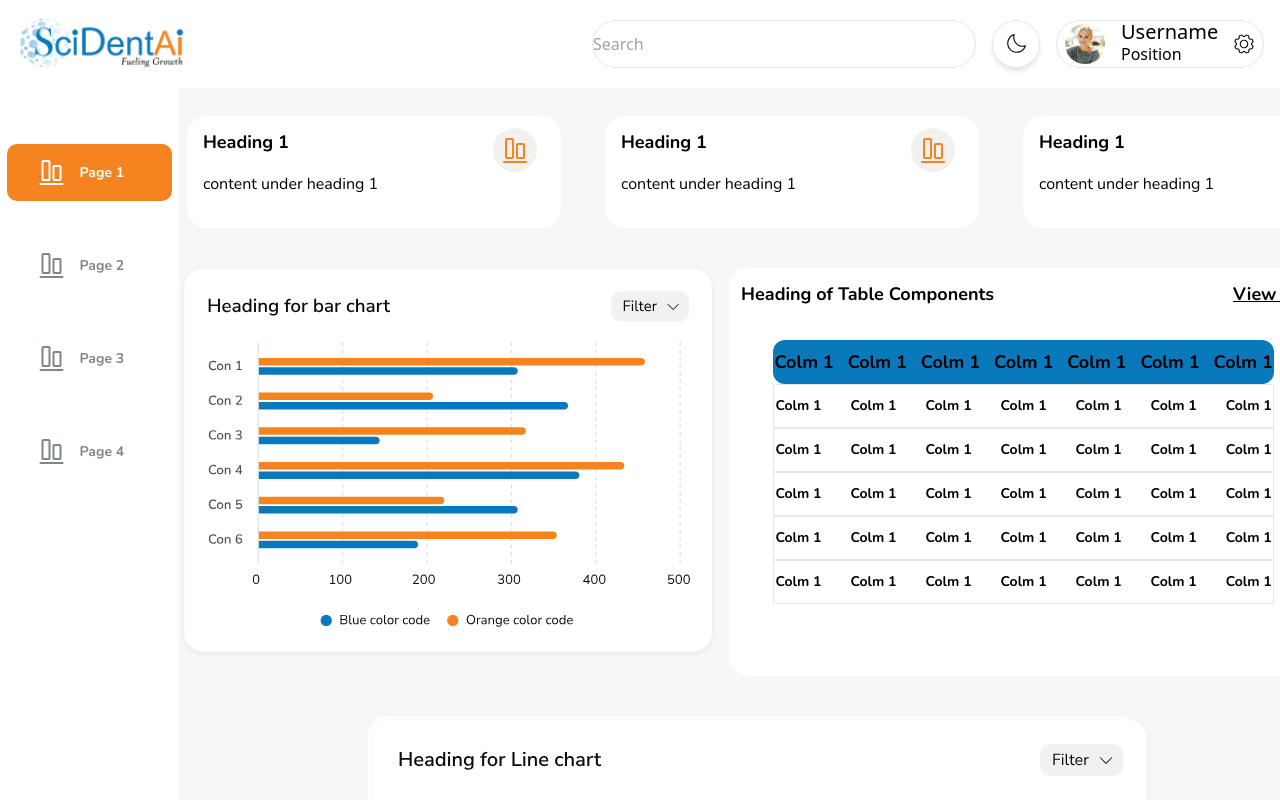
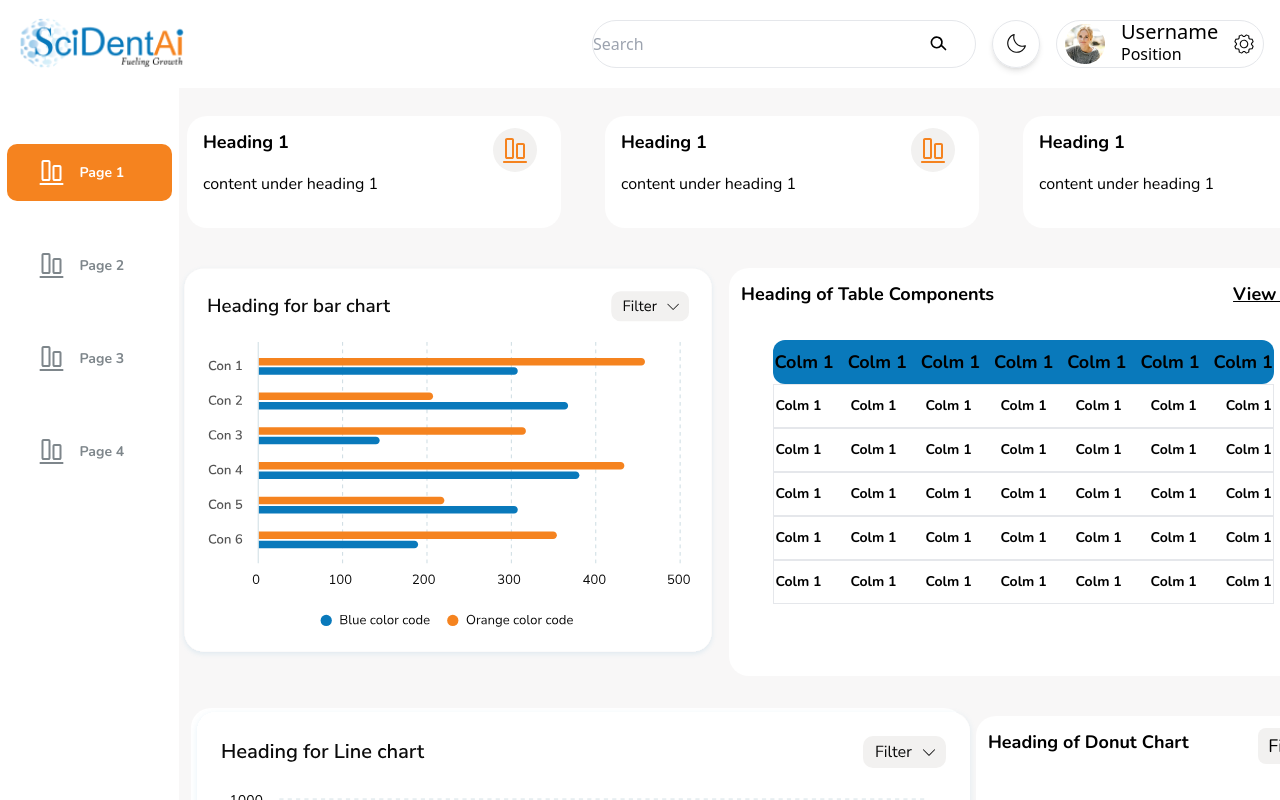
Before and after one commit to Karthik81199/practice, a React (Create React App) app: page / in a window 1280 px wide. Built offline with nearby package versions, Linux system fonts and the light colour scheme.

Commit message:
Added Donut chart and some minor fixes

```diff
--- a/package.json
+++ b/package.json
@@ -6,7 +6,9 @@
     "@testing-library/jest-dom": "^5.17.0",
     "@testing-library/react": "^13.4.0",
     "@testing-library/user-event": "^13.5.0",
+    "chart.js": "^4.4.3",
     "react": "^18.3.1",
+    "react-chartjs-2": "^5.2.0",
     "react-dom": "^18.3.1",
     "react-icons": "^5.2.1",
     "react-router-dom": "^6.25.0",
--- a/src/components/Page1/DonutChart.js
+++ b/src/components/Page1/DonutChart.js
@@ -0,0 +1,64 @@
+import React from "react";
+import { Doughnut } from "react-chartjs-2";
+import { Chart as ChartJS, ArcElement, Tooltip, Legend } from "chart.js";
+
+ChartJS.register(ArcElement, Tooltip, Legend);
+
+const DonutChart = () => {
+	const data = {
+		labels: ["yellow", "Blue", "white"],
+		datasets: [
+			{
+				data: [150, 100, 100],
+				backgroundColor: ["#EE8728", "#0979BB", "#FFFFFF"],
+				hoverBackgroundColor: ["#EE8728", "#0979BB", "#FFFFFF"],
+				borderWidth: 1,
+			},
+		],
+	};
+
+	const options = {
+		responsive: true,
+		maintainAspectRatio: false,
+	};
+
+	return (
+		<>
+			<div className="w-1/3 min-w-[378px] h-[379px] bg-white mt-4 rounded-[20px] ml-3">
+				<div className="flex heading h-auto justify-between mx-3 mt-3">
+					<h3 className="font-nunito text-lg font-semibold">
+						Heading of Donut Chart
+					</h3>
+					<button
+						id="dropdownDefaultButton"
+						data-dropdown-toggle="dropdown"
+						class="text-black font-nunito bg-pageHeading focus:ring-4 focus:outline-none focus:ring-blue-300 font-normal text-lg  rounded-lg px-2.5 py-1 text-center inline-flex items-center"
+						type="button"
+					>
+						Filter{" "}
+						<svg
+							class="w-2.5 h-2.5 ms-3"
+							aria-hidden="true"
+							xmlns="http://www.w3.org/2000/svg"
+							fill="none"
+							viewBox="0 0 10 6"
+						>
+							<path
+								stroke="currentColor"
+								stroke-linecap="round"
+								stroke-linejoin="round"
+								stroke-width="2"
+								d="m1 1 4 4 4-4"
+							/>
+						</svg>
+					</button>
+				</div>
+				<div className="w-full h-64 mt-8">
+					<Doughnut data={data} options={options} />
+				</div>
+			</div>
+		</>
+	);
+};
+
+export default DonutChart;
--- a/src/components/Page1/Page1.js
+++ b/src/components/Page1/Page1.js
@@ -4,6 +4,7 @@ import Graph from "./Graph";
 import Line from "./LineChart";
 import "../../assets/styles/tailwind.css";
 import Table from "./Table";
+import DonutChart from "./DonutChart";
 
 export default function Page1() {
 	// return (
@@ -30,6 +31,7 @@ export default function Page1() {
 			</div>
 			<div className="mt-6 flex md:flex-row sm:flex-col justify-evenly w-[89vw]">
 				<Line />
+				<DonutChart />
 			</div>
 		</section>
 	);
--- a/src/components/navigation.js
+++ b/src/components/navigation.js
@@ -14,6 +14,22 @@ function Nav() {
 					/>
 				</div>
 				<div className="flex flex-nowrap ml-auto space-x-4">
+					<div className="absolute right-80 mt-3  flex items-center pr-3 pointer-events-none">
+						<svg
+							className="w-5 h-5 text-black-400"
+							fill="none"
+							stroke="currentColor"
+							viewBox="0 0 24 24"
+							xmlns="http://www.w3.org/2000/svg"
+						>
+							<path
+								strokeLinecap="round"
+								strokeLinejoin="round"
+								strokeWidth="2"
+								d="M21 21l-4.35-4.35M16.65 11.7A6.35 6.35 0 1111.7 6.35a6.35 6.35 0 015 5z"
+							/>
+						</svg>
+					</div>
 					<input
 						type="search"
 						id="default-search"
@@ -21,6 +37,7 @@ function Nav() {
 						placeholder="Search"
 						required
 					/>
+
 					<div className="circle w-12 h-12 border flex justify-center items-center rounded-full bg shadow-md">
 						<svg
 							width="24"
```
Also changed, not shown: src/components/Page1/LineChart.js, 1 other file (tests, documents, lock files or other folders).
